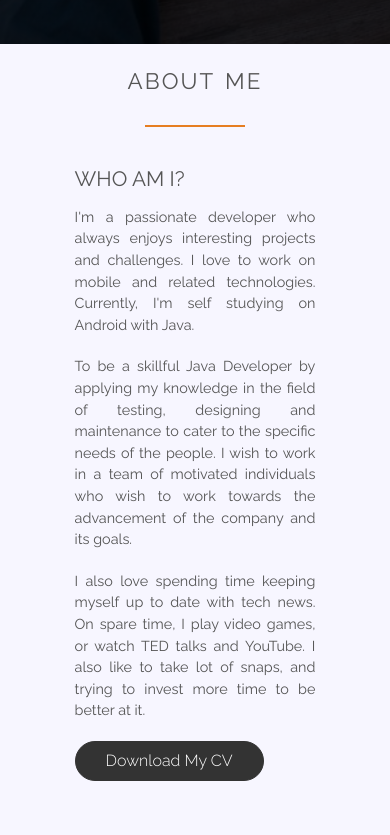
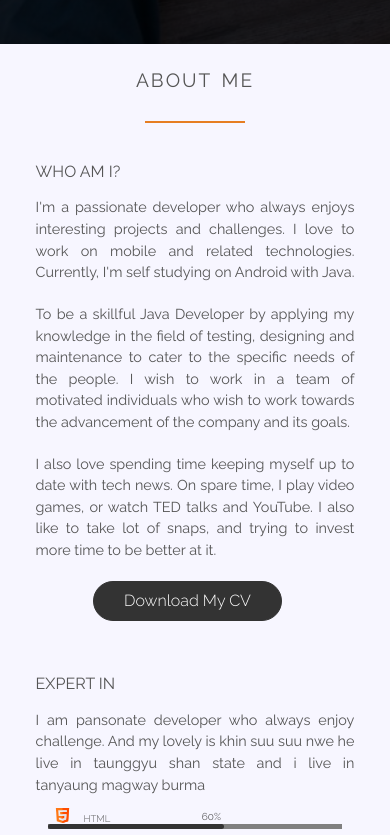
Before and after one commit to ZinKoWinn/ZinKoWinn.github.io, a plain HTML site: page index.html in a window 390 px wide. Shown: the part 800-1635 px from the top of the page. Drawn offline with nearby package versions, Linux system fonts and the light colour scheme; a script that the page names is missing.

Commit message:
first commit

```diff
--- a/index.html
+++ b/index.html
@@ -60,7 +60,9 @@
                     of the company and its goals.</p>
 
                 <p class="item-box-p">I also love spending time keeping myself up to date with tech news. On spare time, I play video games, or watch TED talks and YouTube. I also like to take lot of snaps, and trying to invest more time to be better at it.</p>
-                <a href="https://drive.google.com/file/d/1zGG2ov_1hcc1P7rkyqaUGnW42zRlecAi/view?usp=sharing" target="_blank" class="btn btn-primary">Download My CV</a>
+                <div class="row cv-wrap">
+                    <a href="https://drive.google.com/file/d/1zGG2ov_1hcc1P7rkyqaUGnW42zRlecAi/view?usp=sharing" target="_blank" class="btn btn-primary">Download My CV</a>
+                </div>
             </div>
             <div class="col span-1-of-2 item-box">
                 <h3>Expert in</h3>
@@ -154,7 +156,7 @@
                         <img src="resources/img/school.svg" alt="">
                         <!-- <i class="fas fa-school"></i> -->
                         <div>
-                            <h3>Basic Education High School Tanyaung</h3>
+                            <h3>Basic Education High School</h3>
                             <span>2008 - 2019</span>
                             <p>I have completed matriculation examination from Basic Education Hight School Tanyaung.
                             </p>
@@ -167,7 +169,7 @@
                         <img src="resources/img/university.svg" alt="">
                         <!-- <i class="fas fa-university"></i> -->
                         <div>
-                            <h3>Yay Nan Chaung University (Distance)</h3>
+                            <h3>Yay Nan Chaung University</h3>
                             <span>Present -</span>
                             <p>I started university life at Yan Nan Chaung University.</p>
                         </div>
--- a/resources/css/query.css
+++ b/resources/css/query.css
@@ -17,6 +17,9 @@
     }
     .progress-bar span {
         font-size: 10px;
+    }
+    .box {
+        width: 90%;
     }
 }
 
@@ -43,6 +46,9 @@
         font-size: 10px;
         right: 40%;
         bottom: 7px;
+    }
+    .box {
+        width: 90%;
     }
 }
 
@@ -101,6 +107,9 @@
     .sticky .mobile-nav-icon i {
         color: #555;
     }
+    .box {
+        width: 100%;
+    }
     .item img {
         left: 5%;
         bottom: 50%;
@@ -112,6 +121,9 @@
     }
     .progress-bar span {
         font-size: 10px;
+    }
+    .cv-wrap {
+        text-align: center;
     }
 }
 
@@ -126,14 +138,24 @@
         width: 40%;
     }
     h1 {
-        font-size: 170%;
+        font-size: 150%;
     }
     h2 {
-        font-size: 140%;
+        font-size: 120%;
+    }
+    h3 {
+        font-size: 100%;
+    }
+    h4 {
+        font-size: 100%;
+    }
+    .box {
+        width: 100%;
     }
     .item img {
+        width: 15px;
         left: 6%;
-        bottom: 50%;
+        bottom: 60%;
     }
     .item label {
         font-size: 60%;
@@ -145,4 +167,7 @@
         right: 40%;
         bottom: 7px;
     }
+    .cv-wrap {
+        text-align: center;
+    }
 }
--- a/resources/css/style.css
+++ b/resources/css/style.css
@@ -330,9 +330,10 @@ progress {
     padding: 0 20px;
 }
 
-.edu-box:last-of-type {
+
+/* .edu-box:last-of-type {
     margin-bottom: 20px;
-}
+} */
 
 .edu-box div {
     text-align: justify;
```
